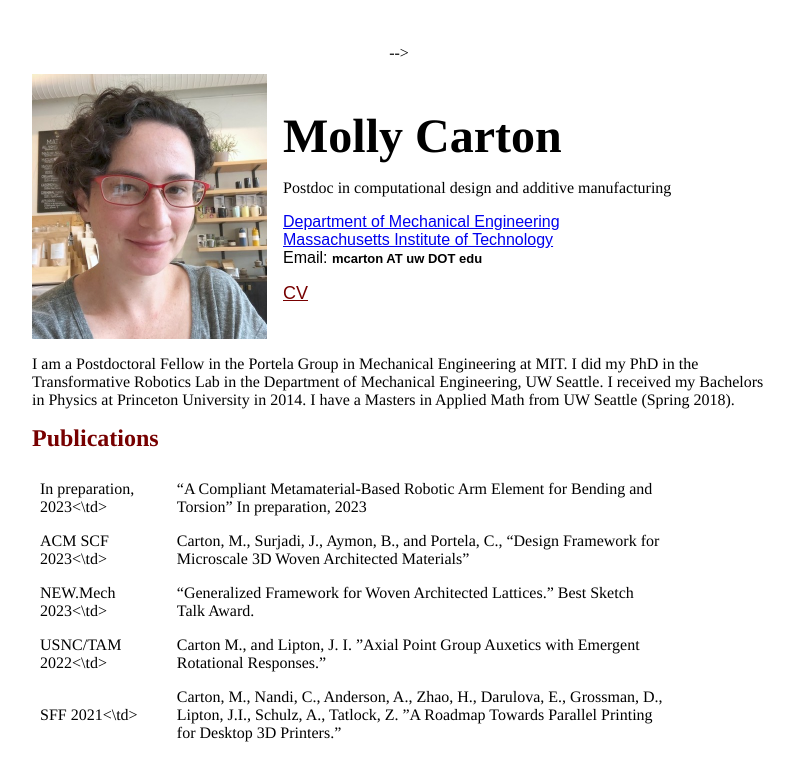
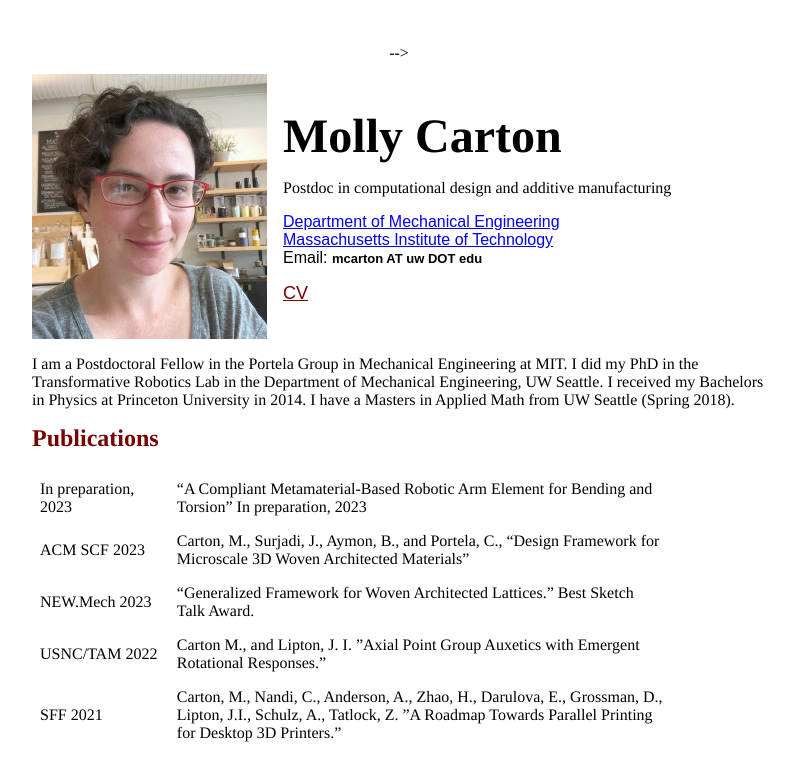
Before and after one commit to mollyacarton/mollyacarton.github.io, a plain HTML site: page index.html in a window 1280 px wide. Shown: the top 758 px of the page, without its empty margins (241-1035 px from the left). Drawn offline with Linux system fonts and the light colour scheme.

Commit message:
Update index.html

```diff
--- a/index.html
+++ b/index.html
@@ -80,32 +80,32 @@ I am a Postdoctoral Fellow in the Portela Group in Mechanical Engineering at MIT
     </td>
 
 <tr>
-<td>In preparation, 2023<\td>
+<td>In preparation, 2023</td>
   <td>
   “A Compliant Metamaterial-Based Robotic Arm Element for Bending and Torsion” In preparation, 2023
 </td></tr>
 
 <tr>
-<td>ACM SCF 2023<\td>
+<td>ACM SCF 2023</td>
   <td>
   Carton, M., Surjadi, J., Aymon, B., and Portela, C., “Design Framework for Microscale 3D Woven Architected Materials”
 </td></tr>
 
 
 <tr>
-<td>NEW.Mech 2023<\td>
+<td>NEW.Mech 2023</td>
   <td>
   “Generalized Framework for Woven Architected Lattices.” Best Sketch Talk Award.
 </td></tr>
 
 <tr>
-<td>USNC/TAM 2022<\td>
+<td>USNC/TAM 2022</td>
   <td>
   Carton M., and Lipton, J. I. ”Axial Point Group Auxetics with Emergent Rotational Responses.”
 </td></tr>
 
   <tr>
-<td>SFF 2021<\td>
+<td>SFF 2021</td>
   <td>
   Carton, M., Nandi, C., Anderson, A., Zhao, H., Darulova, E., Grossman, D., Lipton, J.I., Schulz, A., Tatlock, Z. ”A Roadmap Towards Parallel Printing for Desktop 3D Printers.”
 </td></tr>
```
